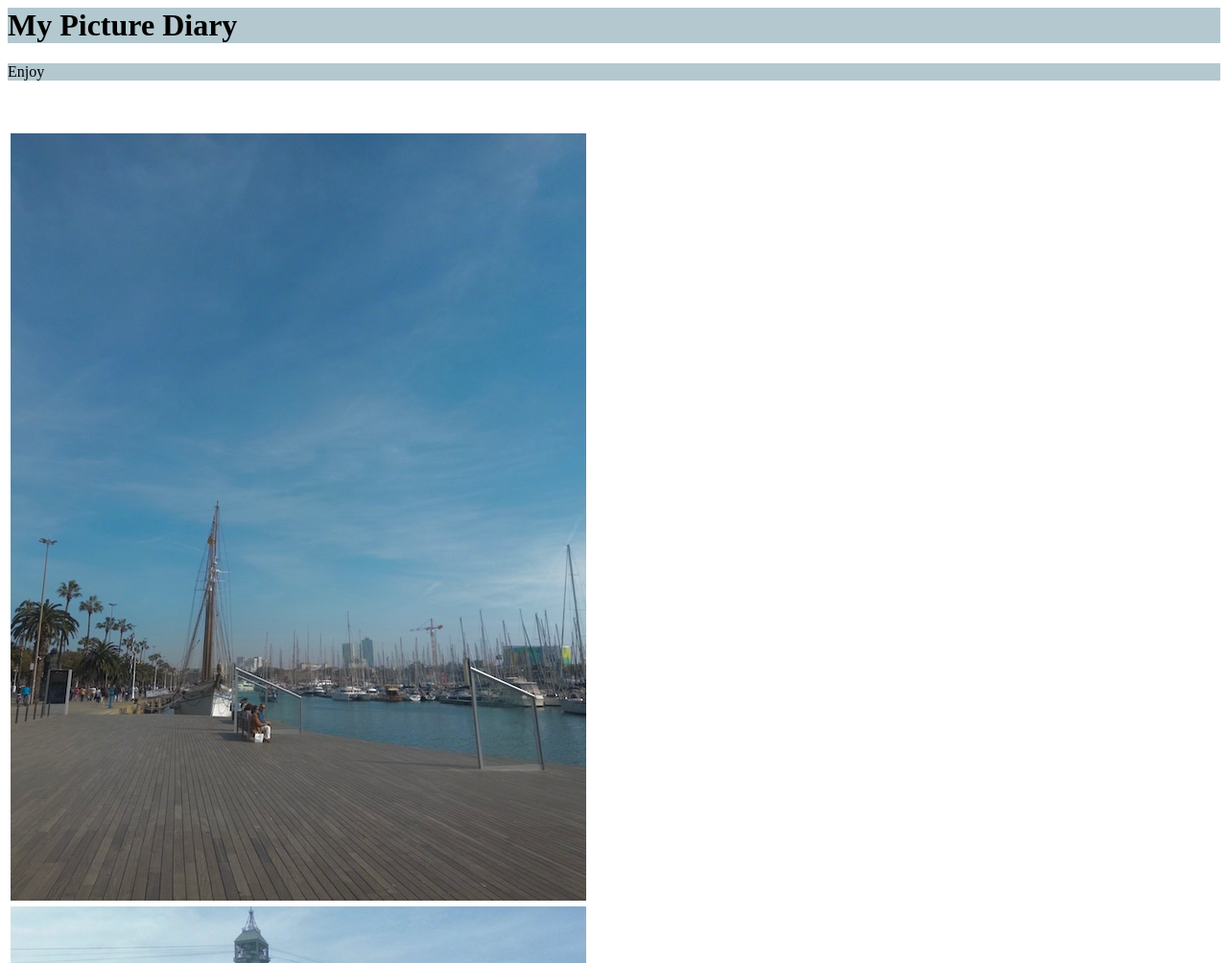
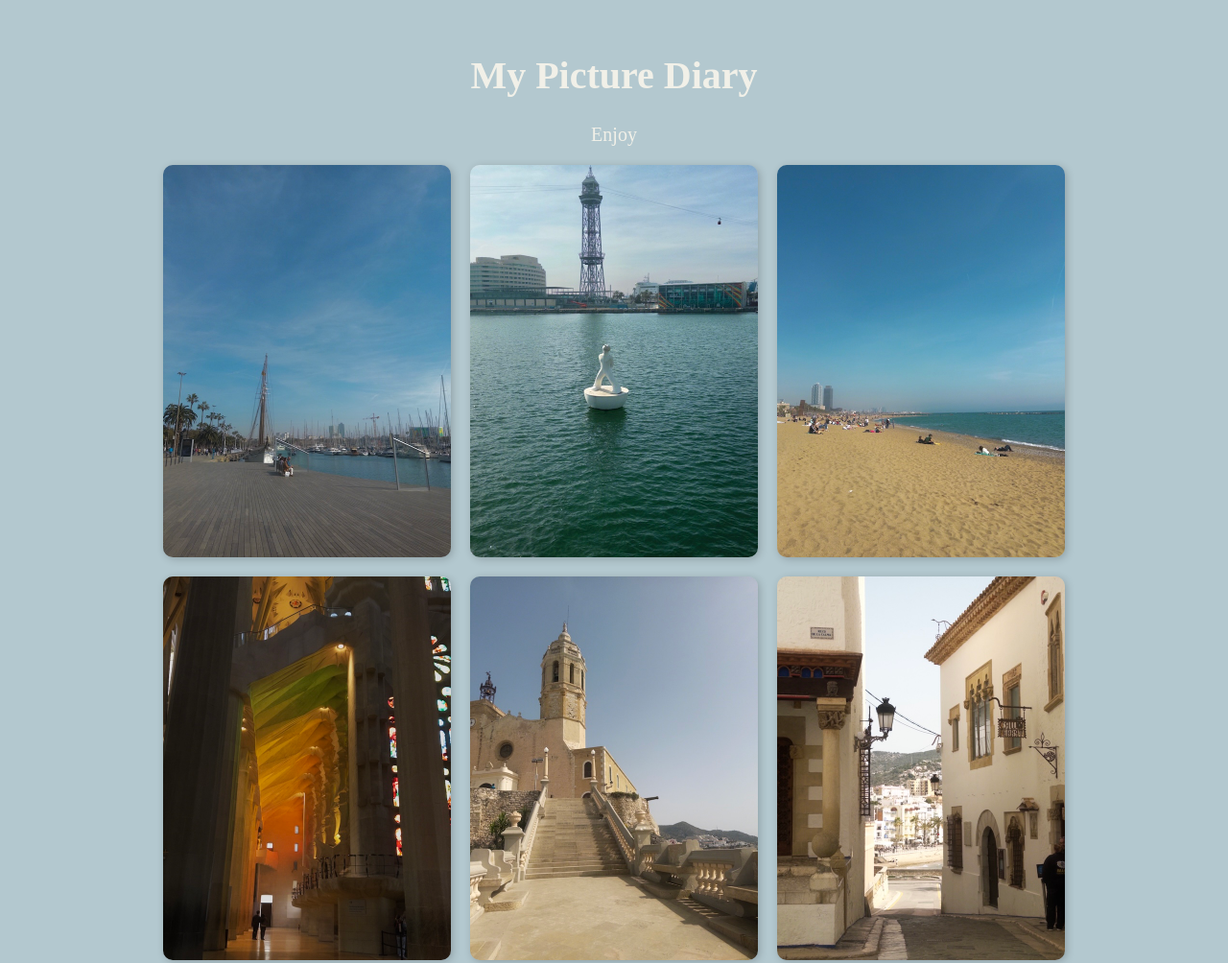
Before and after one commit to lson300/homepage, a plain HTML site: page index.html in a window 1280 px wide. Shown: the top 1004 px of the page at 96% size. Drawn offline with Linux system fonts and the light colour scheme.

Commit message:
Update index.html

```diff
--- a/index.html
+++ b/index.html
@@ -1,40 +1,52 @@
-<html>
-</style>
+<!DOCTYPE html>
+<html lang="en">
+<head>
+  <meta charset="UTF-8">
+  <title>My Picture Diary</title>
+  <style>
+    body {
+      background-color: #B3C8CF;
+      color: #F1F0E8;
+      font-size: 20px;
+      font-family: "Minion", serif;
+      padding: 20px;
+    }
+
+    h1, p {
+      text-align: center;
+    }
+
+    .gallery {
+      display: flex;
+      flex-wrap: wrap;
+      gap: 20px;
+      justify-content: center;
+    }
+
+    .gallery img {
+      width: 300px;
+      height: auto;
+      border-radius: 10px;
+      box-shadow: 2px 2px 8px rgba(0, 0, 0, 0.2);
+    }
+  </style>
 </head>
 <body>
 
-<h1 style="background-color:B3C8CF;">My Picture Diary</h1>
-<p style="background-color:B3C8CF;">Enjoy</p>
+  <h1>My Picture Diary</h1>
+  <p>Enjoy</p>
+
+  <div class="gallery">
+    <img src="https://lson300.github.io/homepage/images/image1.jpg" alt="Photo 1">
+    <img src="https://lson300.github.io/homepage/images/image2.jpg" alt="Photo 2">
+    <img src="https://lson300.github.io/homepage/images/image3.jpg" alt="Photo 3">
+    <img src="https://lson300.github.io/homepage/images/image4.jpg" alt="Photo 4">
+    <img src="https://lson300.github.io/homepage/images/image5.jpg" alt="Photo 5">
+    <img src="https://lson300.github.io/homepage/images/image6.jpg" alt="Photo 6">
+    <img src="https://lson300.github.io/homepage/images/image7.jpg" alt="Photo 7">
+    <img src="https://lson300.github.io/homepage/images/image8.jpg" alt="Photo 8">
+    <img src="https://lson300.github.io/homepage/images/image9.jpg" alt="Photo 9">
+  </div>
 
 </body>
-<br>
-<br>
-<table>
-<tr>
-<td>
-<img src="https://lson300.github.io/homepage/images/image1.jpg">
-</td>
-</tr>
-</table>
-<table>
-<tr>
-<td>
-<img src="https://lson300.github.io/homepage/images/image2.jpg">
-</td>
-</table>
-</table>
-<tr>
-<td>
-<img src="https://lson300.github.io/homepage/images/image2.jpg">
-</td>
-</tr>
-<style>
-  body {
-      style="background-color:B3C8CF;"
-      background-repeat: repeat;
-      color:F1F0E8
-      font-size: 30px;
-      font-family: Minion;
-      }
-</style>
 </html>
```
